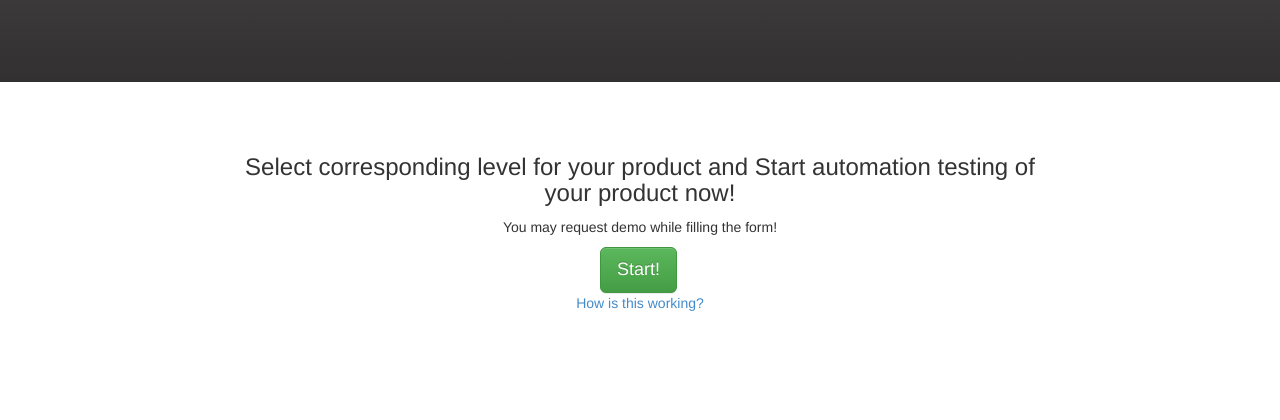
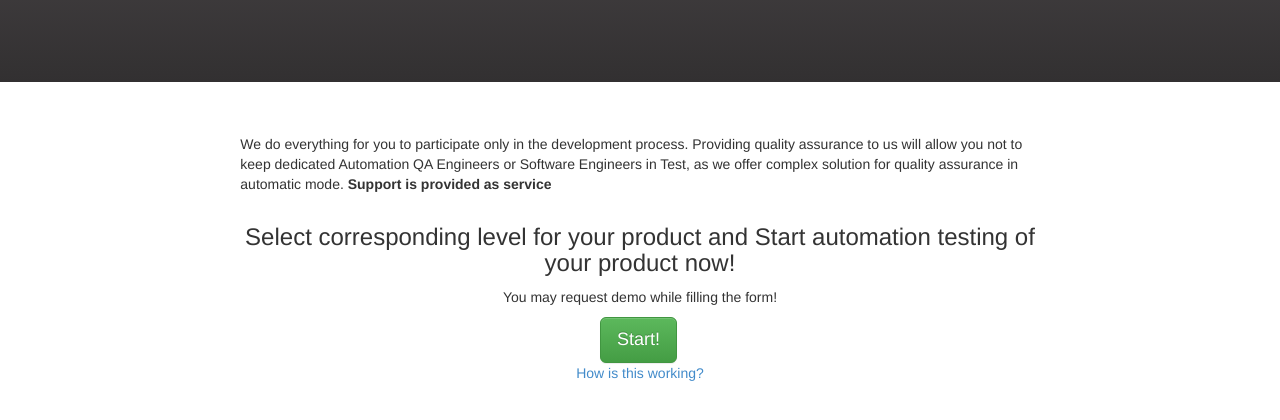
Before and after one commit to anixun/tapack.github.io, a plain HTML site: page index.html in a window 1280 px wide. Shown: the part 234-654 px from the top of the page. Drawn offline with Linux system fonts and the light colour scheme.

Commit message:
added text to index
adsfasdf

```diff
--- a/index.html
+++ b/index.html
@@ -72,7 +72,9 @@
     </div>
     <div class="col-md-8">
         <div class="main-text-container">
-
+            <p>We do everything for you to participate only in the development process. Providing quality assurance to us will allow you not to keep dedicated
+                Automation QA Engineers or Software Engineers in Test, as we offer complex solution for quality assurance in automatic mode. <strong>Support is provided as service </strong></p>
+            <div class="clearfix"></div>
             <h3 class="text-center">Select corresponding level for your product and Start automation testing of your product now!</h3>
             <p class="text-center">You may request demo while filling the form!</p>
             <div class="btn-centered">
```
